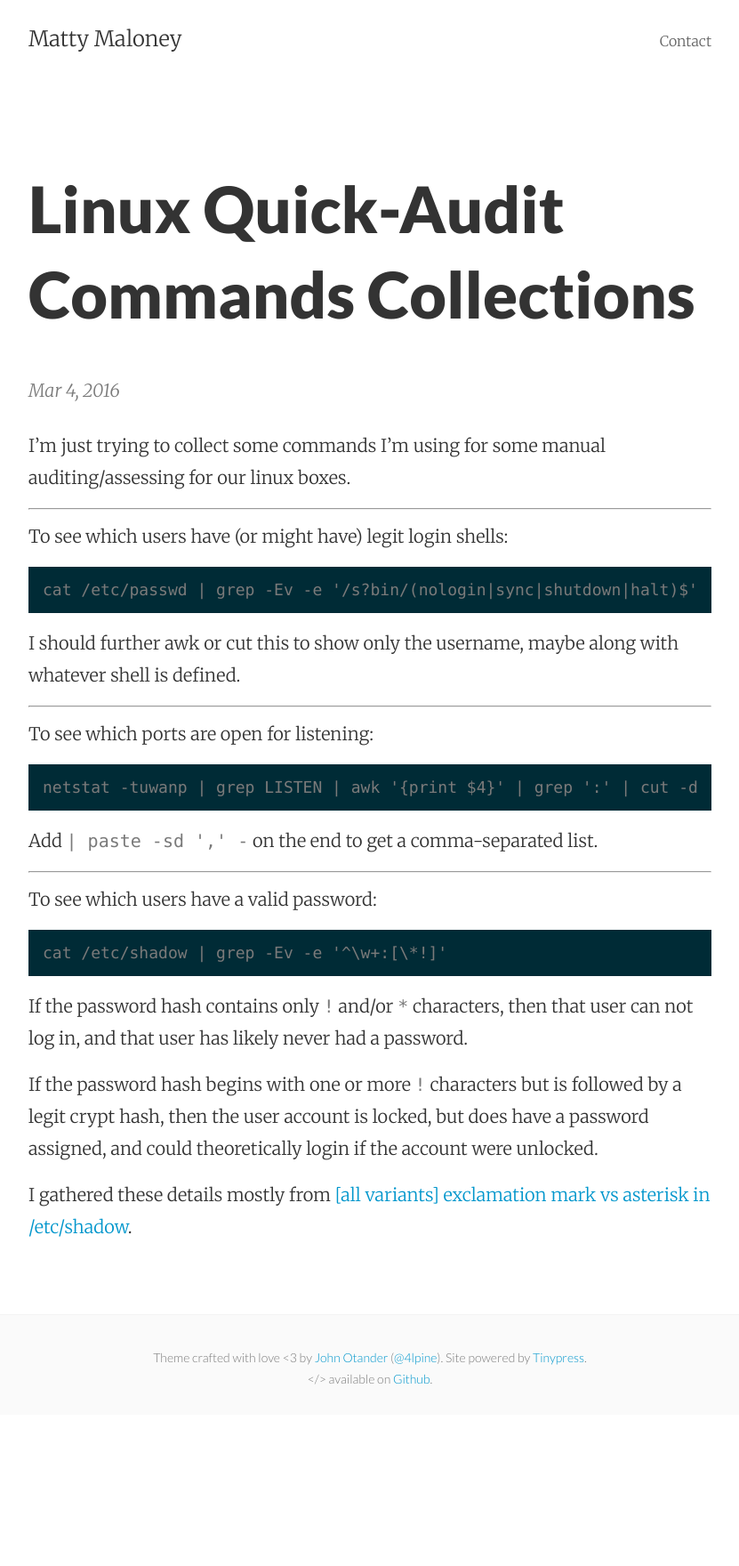
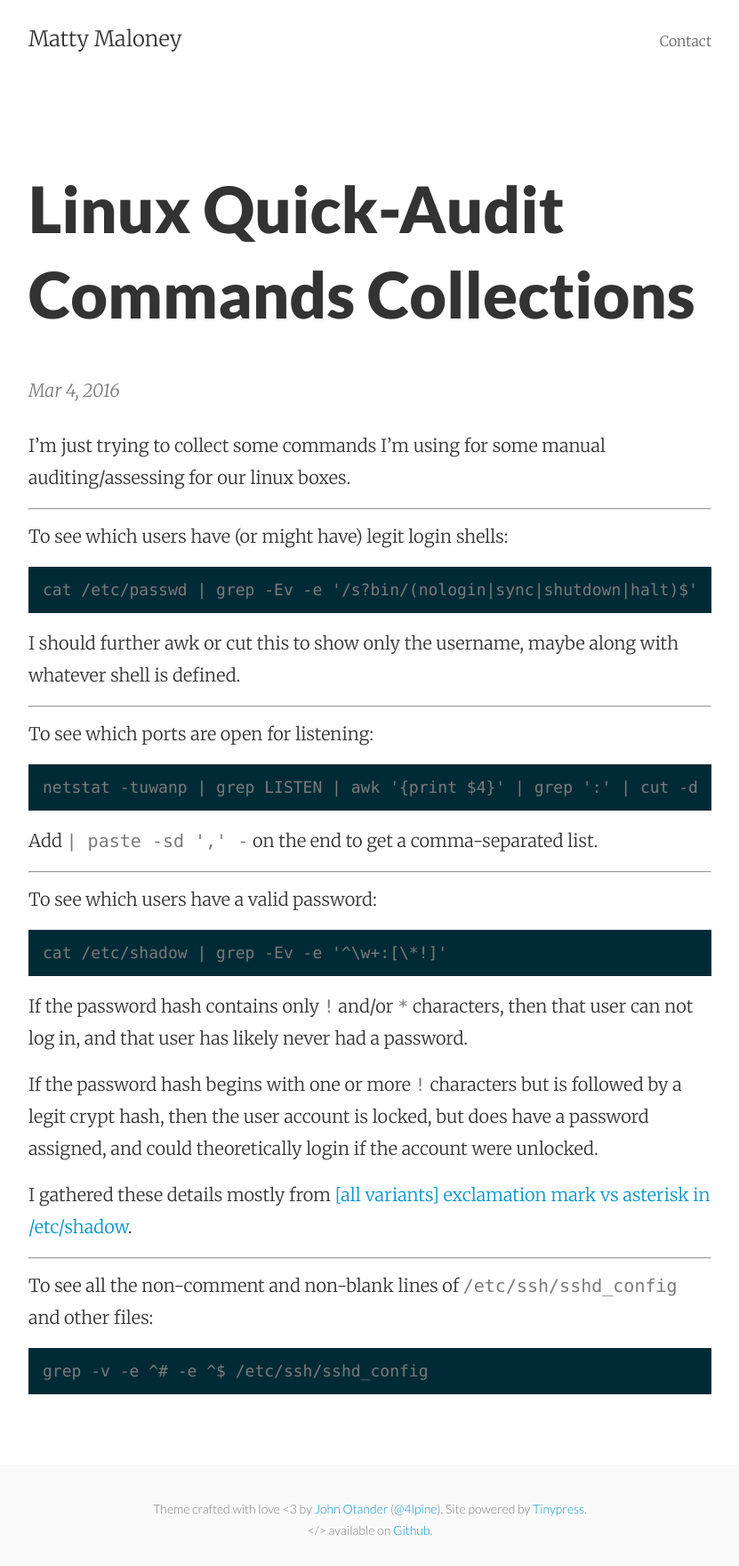
Before and after one commit to mattymaloney/mattymaloney.github.io, a Jekyll site: the page built from _posts/2016-03-04-linux-quick-audit.md, in a window 1280 px wide. Shown: the whole page at 89% size, without its empty margins (224-1055 px from the left). Built offline with Jekyll 4.4.1, drawn with Linux system fonts in a browser that asks for light colours; before the commit the page ends 1590 px from its top, so only the background shows below that.

Commit message:
Created 2016-03-04-linux-quick-audit.md

````diff
--- a/_posts/2016-03-04-linux-quick-audit.md
+++ b/_posts/2016-03-04-linux-quick-audit.md
@@ -39,3 +39,11 @@ If the password hash contains only `!` and/or `*` characters, then that user can
 If the password hash begins with one or more `!` characters but is followed by a legit crypt hash, then the user account is locked, but does have a password assigned, and could theoretically login if the account were unlocked.
 
 I gathered these details mostly from [\[all variants\] exclamation mark vs asterisk in /etc/shadow](http://ubuntuforums.org/showthread.php?t=2026413).
+
+---
+
+To see all the non-comment and non-blank lines of `/etc/ssh/sshd_config` and other files:
+
+```
+grep -v -e ^# -e ^$ /etc/ssh/sshd_config
+```
````
